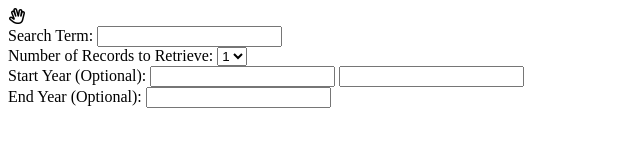
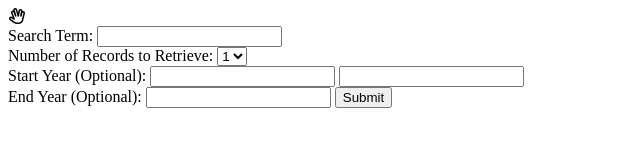
Before and after one commit to hads17/New_York_Times, a plain HTML site: page index.html in a window 1280 px wide. Shown: the whole page, without its empty margins (0-640 px from the left). Drawn offline with Linux system fonts and the light colour scheme.

Commit message:
added button

```diff
--- a/index.html
+++ b/index.html
@@ -31,6 +31,8 @@
            <br>
             End Year (Optional):
            <input id="endYear" type="text">
+
+           <input id="submitBtn" type="submit" value="Submit">
         </form>
     </section>
 
```
